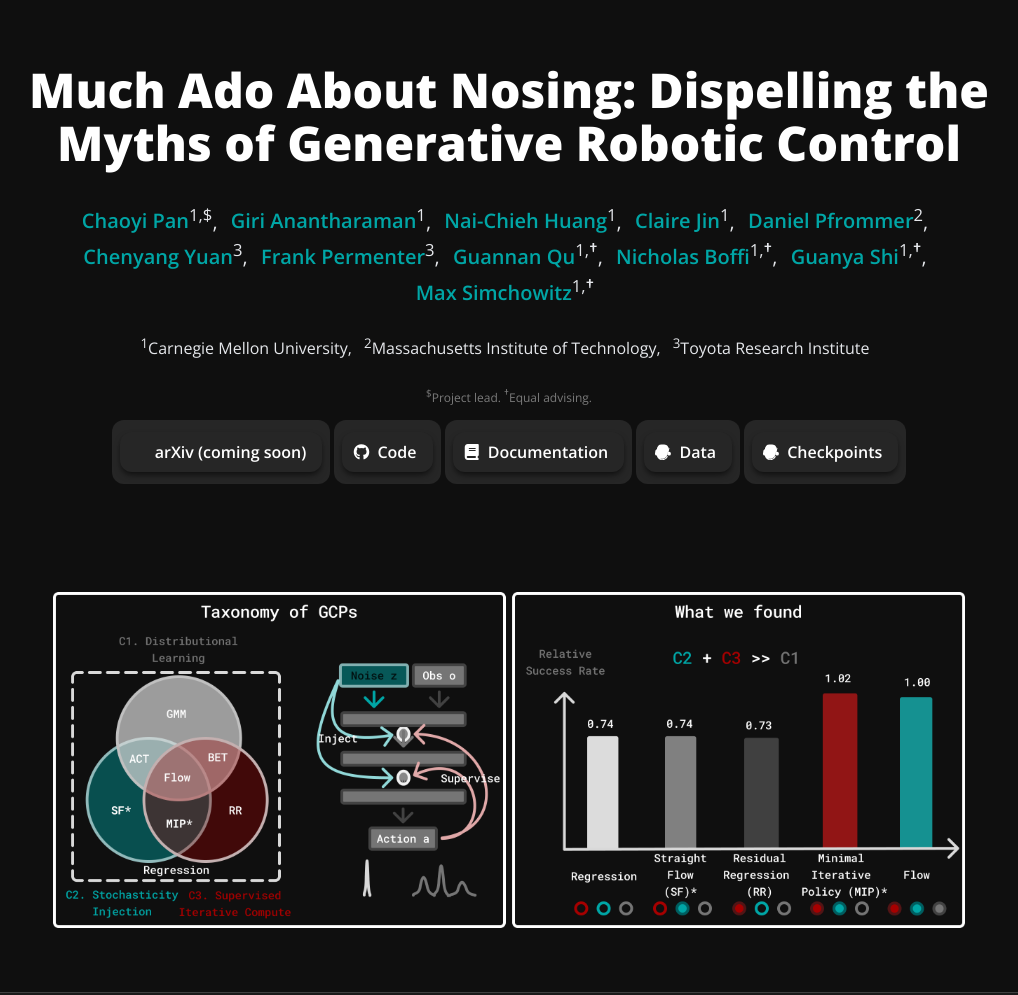
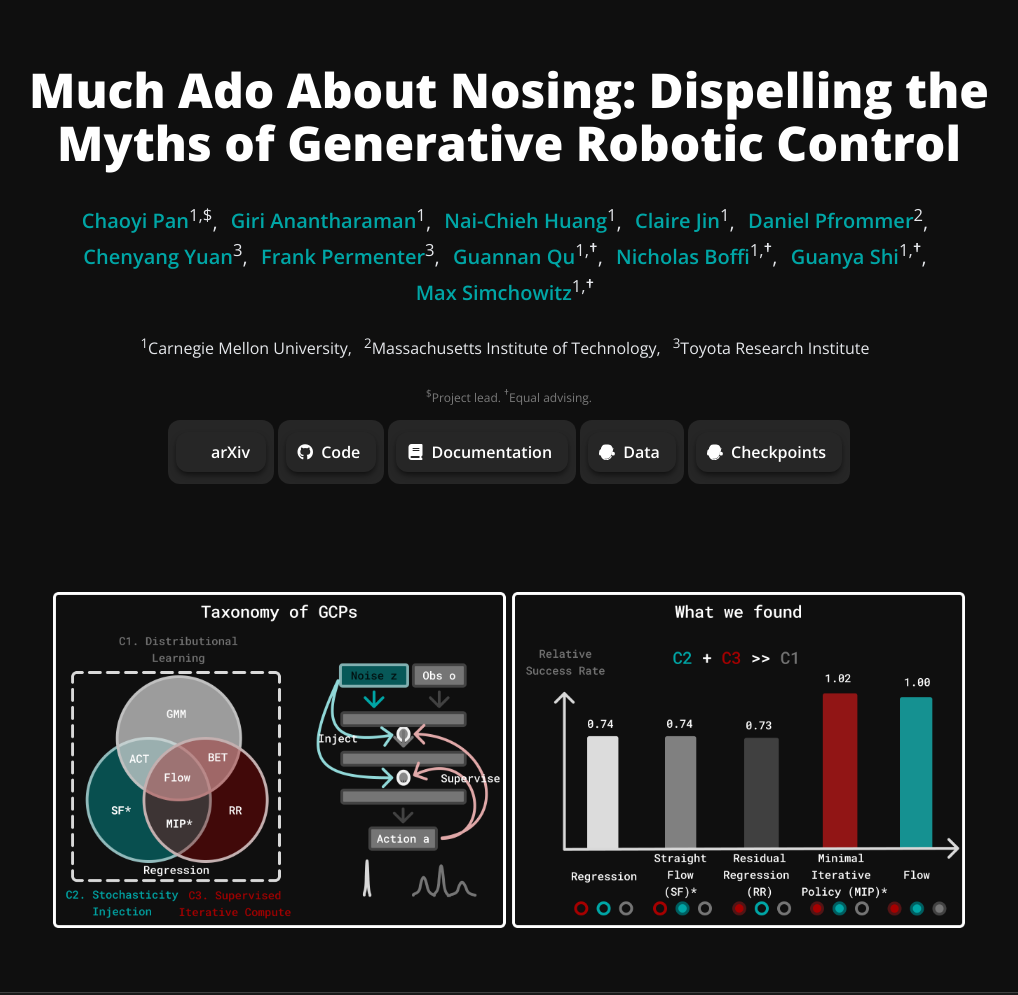
Before and after one commit to simchowitzlabpublic/much-ado-about-noising-project, a plain HTML site: page index.html in a window 1280 px wide. Shown: the top 995 px of the page, without its empty margins (131-1149 px from the left). Drawn offline with nearby package versions, Linux system fonts and the light colour scheme; some icons are missing.

Commit message:
Change arXiv link and update display text
Updated arXiv link and text in index.html

```diff
--- a/index.html
+++ b/index.html
@@ -131,11 +131,11 @@
               <div class="column has-text-centered">
                 <div class="publication-links">
                   <span class="link-block">
-                    <a href="https://arxiv.org/abs/XXXX.XXXXX" class="external-link button is-dark">
+                    <a href="https://arxiv.org/abs/2512.01809" class="external-link button is-dark">
                       <span class="icon">
                         <i class="ai ai-arxiv"></i>
                       </span>
-                      <span>arXiv (coming soon)</span>
+                      <span>arXiv</span>
                     </a>
                   </span>
                   <span class="link-block">
```
